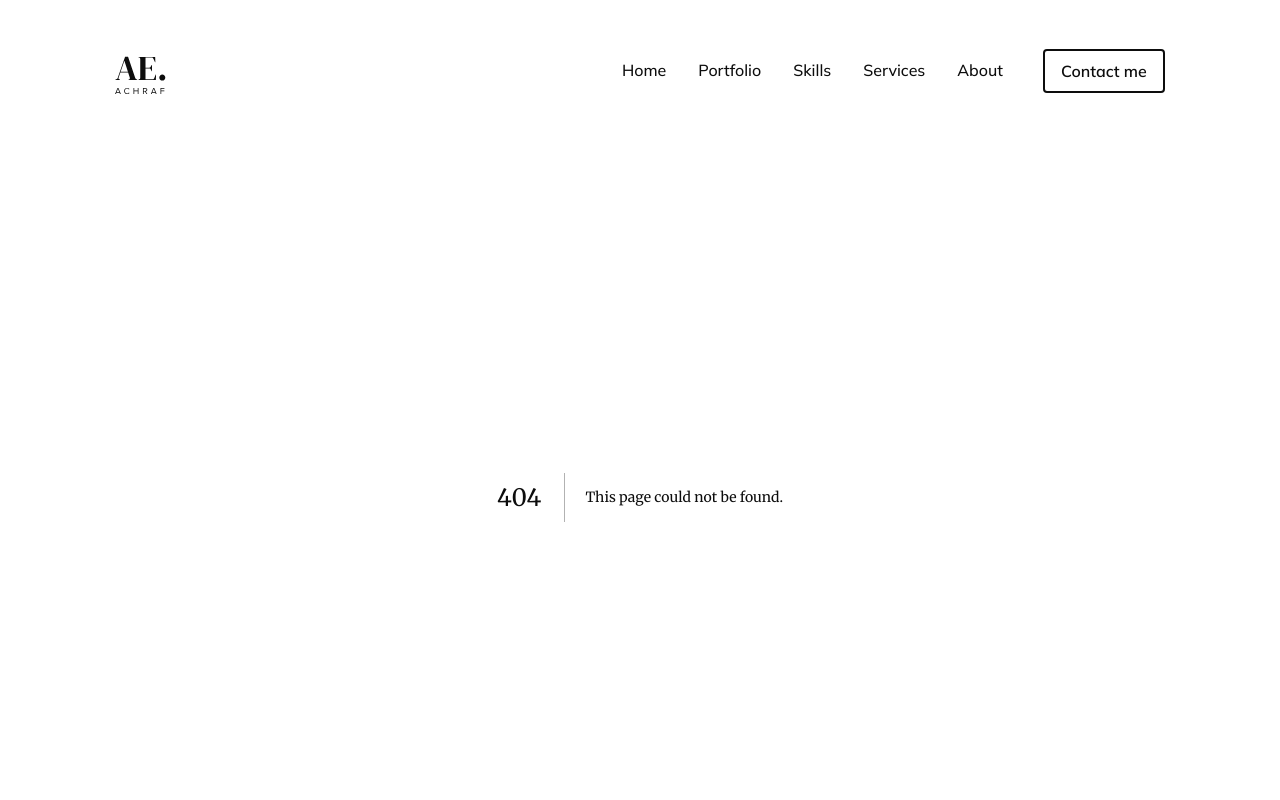
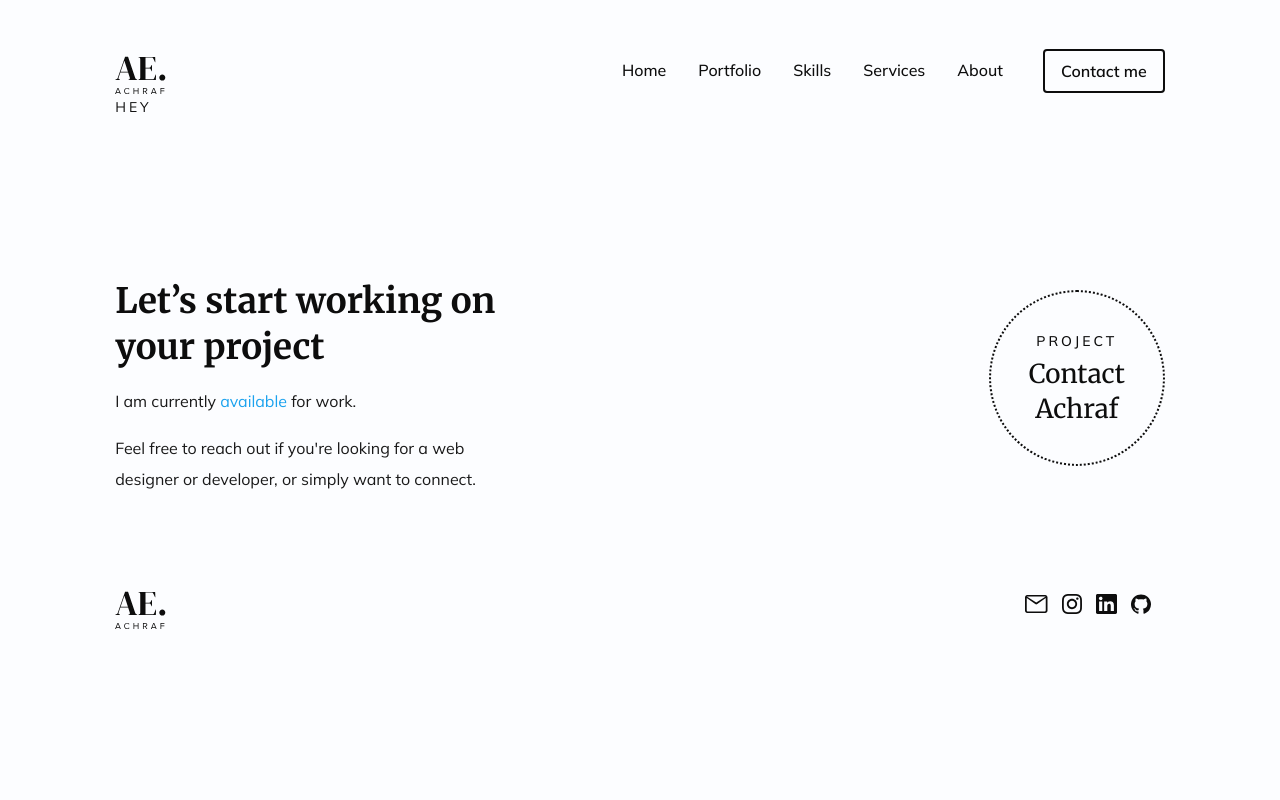
Before and after one commit to NightClover-code/portfolio-website-v2, a Next.js app: page /about in a window 1280 px wide. Before the commit this address had no page. Shown: the top 800 px of the page. Built offline with nearby package versions, Linux system fonts and the light colour scheme.

Commit message:
feat: about page init & global css variables

```diff
--- /dev/null
+++ b/components/About/index.tsx
@@ -0,0 +1,9 @@
+const About = () => {
+  return (
+    <section className="about-section">
+      <h4>hey</h4>
+    </section>
+  );
+};
+
+export default About;
--- a/components/Content/index.tsx
+++ b/components/Content/index.tsx
@@ -14,7 +14,7 @@ const Content: React.FC<ContentProps> = ({
 }) => {
   return (
     <>
-      <h4 className="text-[14px] uppercase tracking-[3px]">{category}</h4>
+      <h4>{category}</h4>
       <h1 className="mt-1 xs:text-[33px] xs:leading-[42px]">{children}</h1>
       <p
         className={`max-w-[400px] ${
--- a/components/Hero/index.tsx
+++ b/components/Hero/index.tsx
@@ -43,6 +43,7 @@ const Hero = () => {
               layout="fill"
               alt="profile" //TODO
               objectFit="cover"
+              objectPosition={'0 55%'}
               priority
             />
           </div>
--- /dev/null
+++ b/pages/about/index.tsx
@@ -0,0 +1,17 @@
+import { NextPage } from 'next';
+import About from '../../components/About';
+import SEO from '../../components/SEO';
+import { seoConfigHome } from '../../utils';
+
+const AboutPage: NextPage = () => {
+  return (
+    <>
+      <SEO {...seoConfigHome} />
+      <>
+        <About />
+      </>
+    </>
+  );
+};
+
+export default AboutPage;
--- a/styles/_global.scss
+++ b/styles/_global.scss
@@ -38,6 +38,10 @@ h2 {
   @apply font-merriweather font-normal leading-[53px] text-[26px];
 }
 
+h4 {
+  @apply text-[14px] uppercase tracking-[3px];
+}
+
 svg path {
   @apply smooth;
 }
--- a/styles/css/default.css
+++ b/styles/css/default.css
@@ -40,6 +40,10 @@ h1 span {
 
 h2 {
   @apply font-merriweather font-normal leading-[53px] text-[26px];
+}
+
+h4 {
+  @apply text-[14px] uppercase tracking-[3px];
 }
 
 svg path {
```
Also changed, not shown: 1 other file (tests, documents, lock files or other folders).
